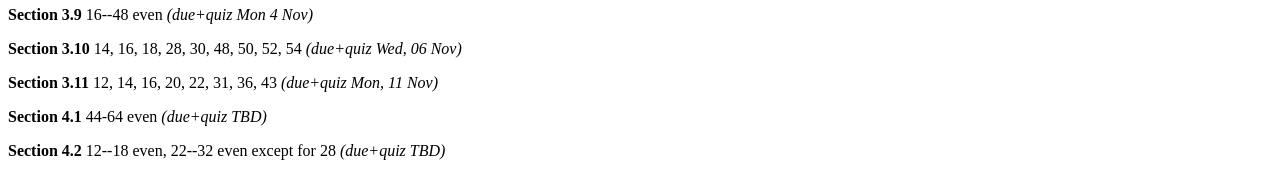
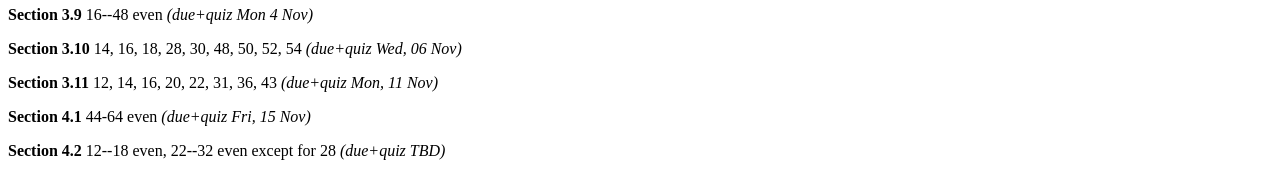
Before and after one commit to danielmichaelcicala/danielmichaelcicala.github.io, a Jekyll site: the page teaching/hw_calc07_f19.html, which Jekyll copies as it is, in a window 1280 px wide. Shown: the part 738-911 px from the top of the page. Built offline with Jekyll 4.4.1, drawn with Linux system fonts in a browser that asks for light colours.

Commit message:
add hw dates

```diff
--- a/teaching/hw_calc02_f19.html
+++ b/teaching/hw_calc02_f19.html
@@ -83,7 +83,7 @@ homework is only graded for completion.</p>
   <em>(due+quiz Mon, 11 Nov)</em></p>
 <p><strong>Section 4.1</strong>
   44-64 even
-  <em>(due+quiz TBD)</em></p>
+  <em>(due+quiz Fri, 15 Nov)</em></p>
 <p><strong>Section 4.2</strong>
   12--18 even, 22--32 even except for 28
   <em>(due+quiz TBD)</em></p>
--- a/teaching/hw_calc07_f19.html
+++ b/teaching/hw_calc07_f19.html
@@ -80,7 +80,7 @@ homework is only graded for completion.</p>
   <em>(due+quiz Mon, 11 Nov)</em></p>
 <p><strong>Section 4.1</strong>
   44-64 even
-  <em>(due+quiz TBD)</em></p>
+  <em>(due+quiz Fri, 15 Nov)</em></p>
 <p><strong>Section 4.2</strong>
   12--18 even, 22--32 even except for 28
   <em>(due+quiz TBD)</em></p>
--- a/teaching/hw_stat_f19.html
+++ b/teaching/hw_stat_f19.html
@@ -89,7 +89,7 @@ homework is only graded for completion.</p>
   <em>(due+quiz Fri, 08 Nov)</em> </p>
 <p><strong>Section 6.1</strong>
   6.12, 6.15a, 6.15b, 6.17, 6.24, 6.25
-  <em>(due+quiz TBD)</em> </p>
+  <em>(due+quiz Wed, 13 Nov)</em> </p>
 
 </body>
 </html>
```
